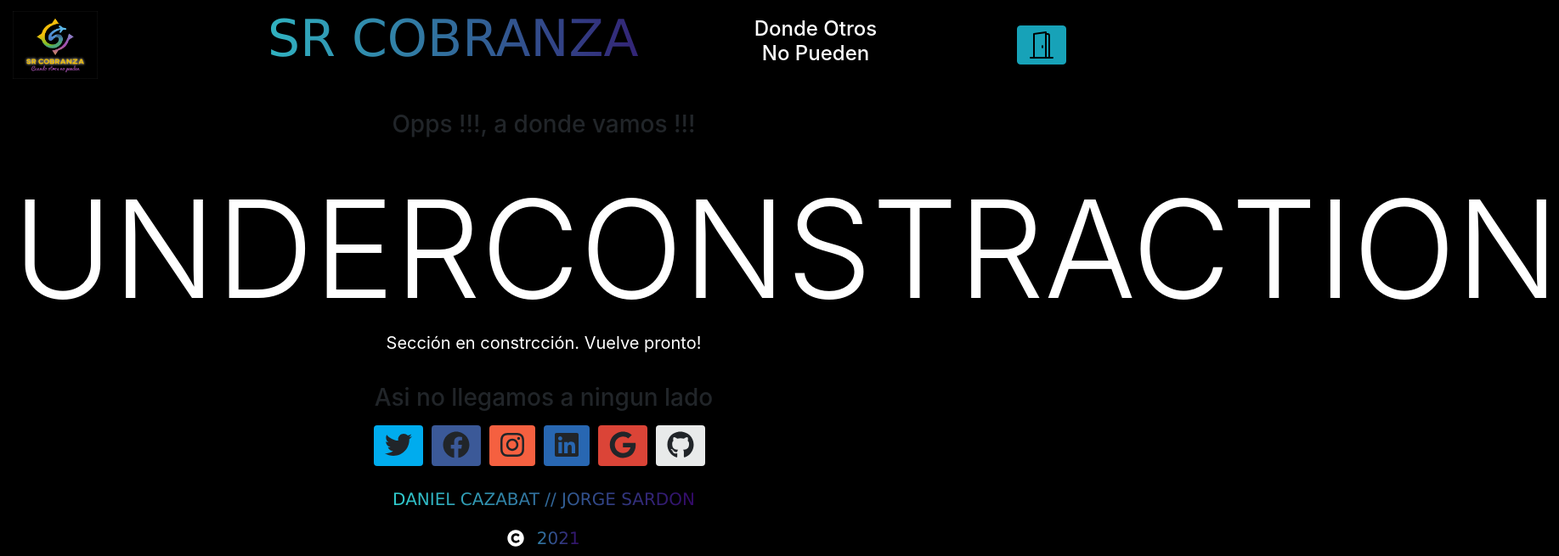
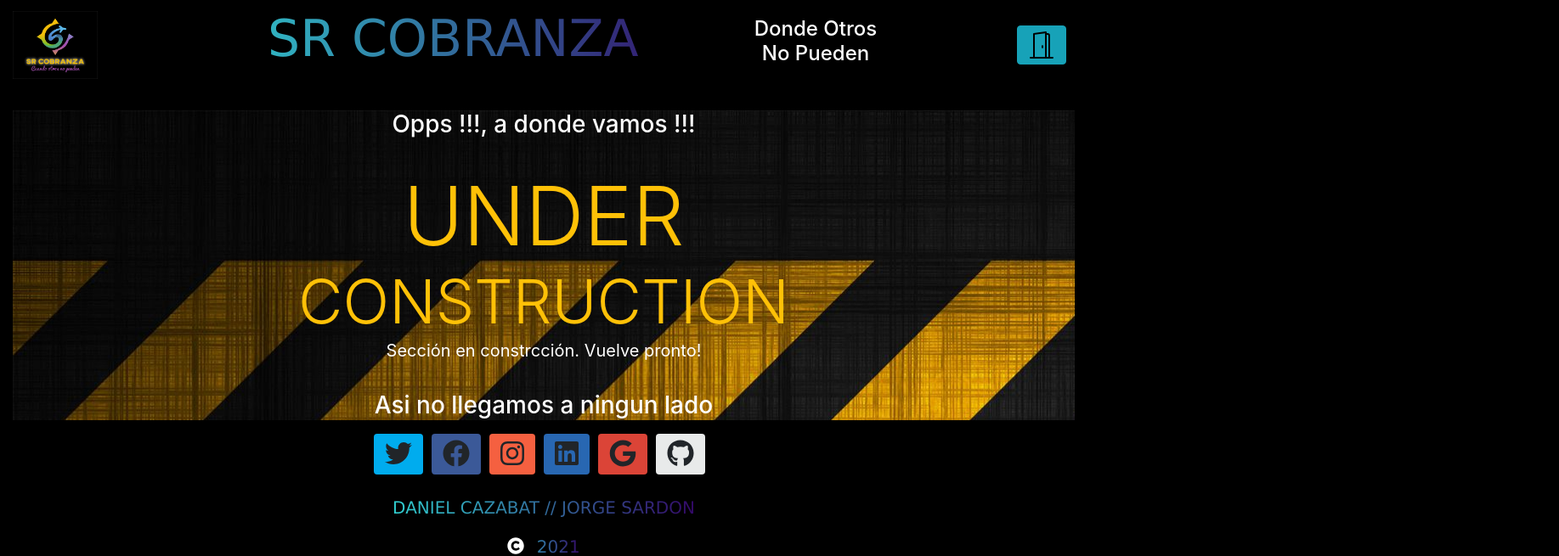
Before and after one commit to dcazabat/srcobranza_tp3, a Vue app: page /#/underconstruction in a window 1280 px wide. Shown: the top 655 px of the page at 85% size, 1835 px wide, since content can reach past the window. Built offline with nearby package versions, Linux system fonts and the light colour scheme; what vue-js-toggle-button would draw is missing.

Commit message:
Se estila under construction

```diff
--- a/src/views/Underconstruction.vue
+++ b/src/views/Underconstruction.vue
@@ -2,7 +2,10 @@
   <div id="B404" class="error-container mb-6">
     <h3>Opps !!!, a donde vamos !!!</h3>
     <hr />
-    <h1>UNDERCONSTRACTION</h1>
+    <div class="container">
+      <div class="display-1 text-warning">UNDER</div>
+      <div class="display-3 text-warning">CONSTRUCTION</div>
+    </div>
     <p>Sección en constrcción. Vuelve pronto!</p>
     <hr />
     <h3>Asi no llegamos a ningun lado</h3>
@@ -13,21 +16,19 @@
 export default {};
 </script>
 
-<style >
-.B404 {
-  background-color: #2d72d9;
-  color: #fff;
+<style>
+
+#B404 {
+  color: white;
   -moz-font-smoothing: antialiased;
   -webkit-font-smoothing: antialiased;
+  background-image: url("../assets/images/under.jpg");
+  background-repeat: no-repeat;
+
 }
 
 .error-container {
   text-align: center;
-}
-
-.error-container h1 {
   margin: 0;
-  font-size: 160px;
-  font-weight: 300;
 }
 </style>
```
Also changed, not shown: src/assets/images/under.jpg (added).
